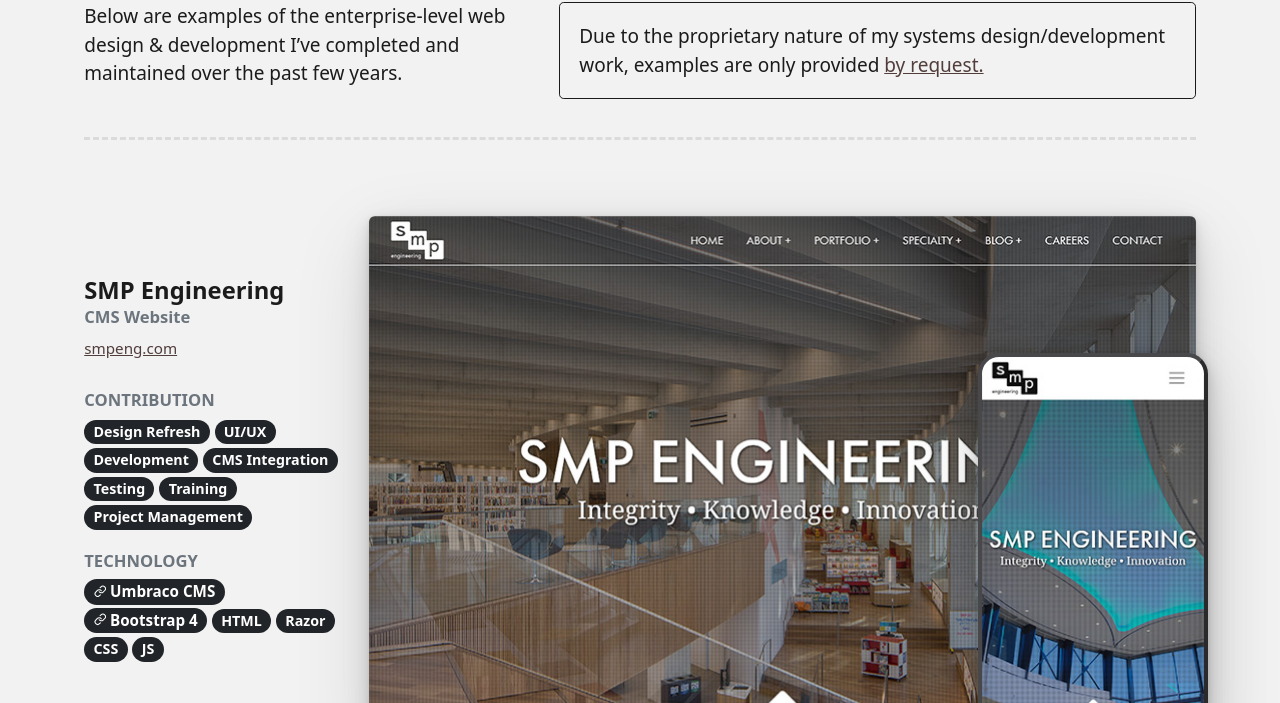
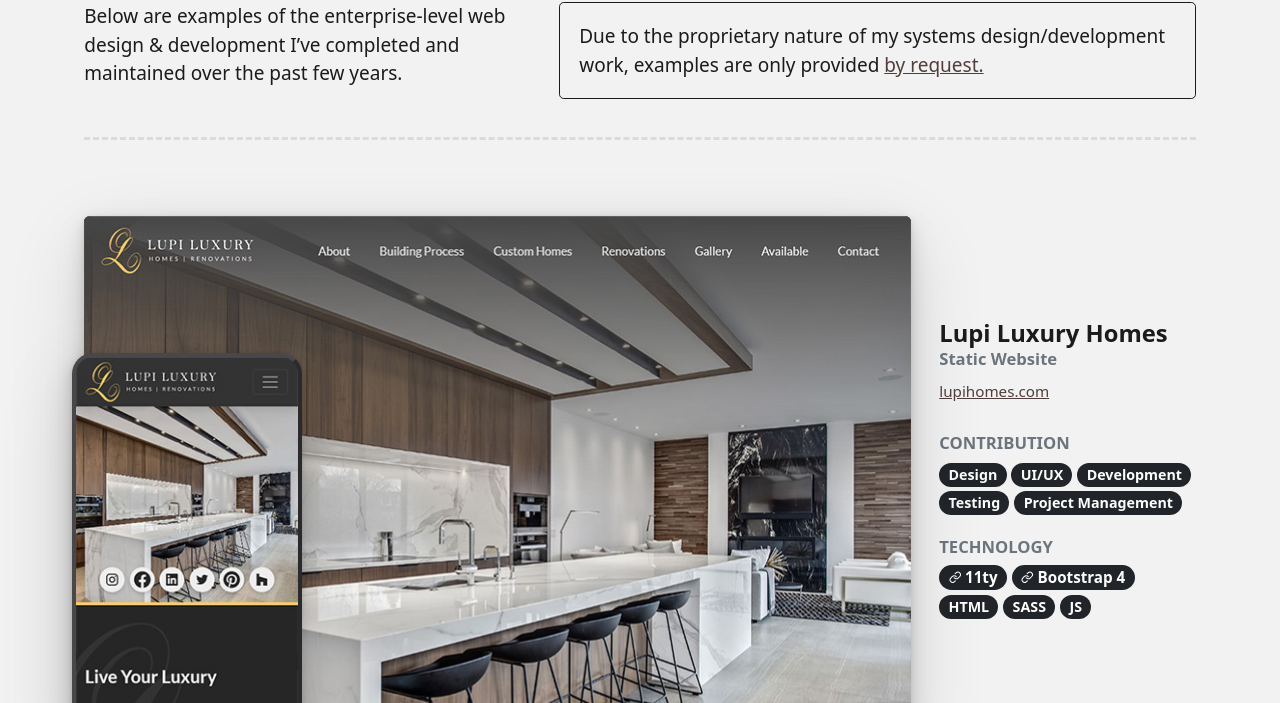
Before and after one commit to McMurtry7/mcmurtry.ca, an Eleventy site: page _src/portfolio/index.njk in a window 1280 px wide. Shown: the part 249-952 px from the top of the page. Built offline with nearby package versions, Linux system fonts and the light colour scheme; Eleventy itself is replaced by a stand-in of ours; files that its build step writes are made by us from their sources.

Commit message:
add lupi project

```diff
--- a/_src/portfolio/index.njk
+++ b/_src/portfolio/index.njk
@@ -20,6 +20,39 @@
 </div>
 
 <hr class="dashed" />
+
+<div class="row py-4 py-md-5">
+  <div class="col-lg-9 col-md-8 mb-4 mb-md-0" style="position: relative; z-index: 1;">
+    <a class="no-link-style" href="https://www.lupihomes.com/" target="_blank">
+      <div class="portfolio-project__screenshot lupi super-shadow left" data-emergence="hidden">
+        <div class="portfolio-project__screenshot-mobile super-shadow" data-emergence="hidden"></div>
+      </div>
+    </a>
+  </div>
+  <div class="col-lg-3 col-md-4 d-flex flex-column justify-content-center text-center text-md-start">
+    <div class="portfolio-project__info">
+      <h5 class="mb-0">Lupi Luxury Homes</h5>
+      <h6 class="text-muted mb-2"><small>Static Website</small></h6>
+      <a class="d-block mb-4" href="https://www.lupihomes.com/" target="_blank">lupihomes.com</a>
+      <div class="mb-3">
+        <h6 class="text-muted text-uppercase mb-1"><small>Contribution</small></h6>
+        <span class="badge rounded-pill bg-dark">Design</span>
+        <span class="badge rounded-pill bg-dark">UI/UX</span>
+        <span class="badge rounded-pill bg-dark">Development</span>
+        <span class="badge rounded-pill bg-dark">Testing</span>
+        <span class="badge rounded-pill bg-dark">Project Management</span>
+      </div>
+      <div class="mb-3">
+        <h6 class="text-muted text-uppercase mb-1"><small>Technology</small></h6>
+        <span class="badge rounded-pill bg-dark"><a class="text-light no-link-style" href="https://www.11ty.dev/" target="_blank"><i class="feather" style="height: 0.66rem; width: 0.66rem;" data-feather="link"></i> 11ty</a></span>
+        <span class="badge rounded-pill bg-dark"><a class="text-light no-link-style" href="https://getbootstrap.com/docs/4.6/getting-started/introduction/" target="_blank"><i class="feather" style="height: 0.66rem; width: 0.66rem;" data-feather="link"></i> Bootstrap 4</a></span>
+        <span class="badge rounded-pill bg-dark">HTML</span>
+        <span class="badge rounded-pill bg-dark">SASS</span>
+        <span class="badge rounded-pill bg-dark">JS</span>
+      </div>
+    </div>
+  </div>
+</div>
 
 <div class="row py-4 py-md-5">
   <div class="col-lg-9 col-md-8 order-md-2 mb-4 mb-md-0" style="position: relative; z-index: 1;">
@@ -58,9 +91,9 @@
 </div>
 
 <div class="row py-4 py-md-5">
-  <div class="col-lg-9 col-md-8 order-md-2 mb-4 mb-md-0" style="position: relative; z-index: 1;">
+  <div class="col-lg-9 col-md-8 mb-4 mb-md-0" style="position: relative; z-index: 1;">
     <a class="no-link-style" href="https://www.bluewaterdentists.com/" target="_blank">
-      <div class="portfolio-project__screenshot bwd super-shadow right" data-emergence="hidden">
+      <div class="portfolio-project__screenshot bwd super-shadow left" data-emergence="hidden">
         <div class="portfolio-project__screenshot-mobile super-shadow" data-emergence="hidden"></div>
       </div>
     </a>
@@ -124,9 +157,9 @@
 </div>
 
 <div class="row py-4 py-md-5">
-  <div class="col-lg-9 col-md-8 order-md-2 mb-4 mb-md-0" style="position: relative; z-index: 1;">
+  <div class="col-lg-9 col-md-8 mb-4 mb-md-0" style="position: relative; z-index: 1;">
     <a class="no-link-style" href="https://lightspace.smpeng.com/" target="_blank">
-      <div class="portfolio-project__screenshot lightspace super-shadow right" data-emergence="hidden">
+      <div class="portfolio-project__screenshot lightspace super-shadow left" data-emergence="hidden">
         <div class="portfolio-project__screenshot-mobile super-shadow" data-emergence="hidden"></div>
       </div>
     </a>
@@ -188,9 +221,9 @@
 </div>
 
 <div class="row py-4 py-md-5">
-  <div class="col-lg-9 col-md-8 order-md-2 mb-4 mb-md-0" style="position: relative; z-index: 1;">
+  <div class="col-lg-9 col-md-8 mb-4 mb-md-0" style="position: relative; z-index: 1;">
     <a class="no-link-style" href="https://www.ci2group.com/" target="_blank">
-      <div class="portfolio-project__screenshot ci2 super-shadow right" data-emergence="hidden">
+      <div class="portfolio-project__screenshot ci2 super-shadow left" data-emergence="hidden">
         <div class="portfolio-project__screenshot-mobile super-shadow" data-emergence="hidden"></div>
       </div>
     </a>
--- a/_src/robots.txt
+++ b/_src/robots.txt
@@ -1,3 +1,4 @@
 User-agent: *
 
 Disallow: /thank-you
+Disallow: /portfolio
--- a/_src/sass/pages/_sub.scss
+++ b/_src/sass/pages/_sub.scss
@@ -206,6 +206,26 @@
     }
   }
 
+  &.lupi {
+    .portfolio-project__screenshot-mobile {
+      background-image: url('/images/content/portfolio/websites/lupi-mobile.jpg');
+    }
+
+    background-image: url('/images/content/portfolio/websites/lupi-home.jpg');
+
+    &::before {
+      @media (min-width: 992px) {
+        background-image: url('/images/content/portfolio/websites/lupi-custom.jpg');
+      }
+    }
+    &::after  {
+      @media (min-width: 992px) {
+        background-image: url('/images/content/portfolio/websites/lupi-available.jpg');
+        background-position: bottom;
+      }
+    }
+  }
+
   &:hover .portfolio-project__screenshot-mobile {
     transition: all 0.2s ease;
   }
```
Also changed, not shown: _src/images/content/portfolio/websites/lupi-available.jpg (added), _src/images/content/portfolio/websites/lupi-custom.jpg (added), _src/images/content/portfolio/websites/lupi-home.jpg (added), _src/images/content/portfolio/websites/lupi-mobile.jpg (added).
